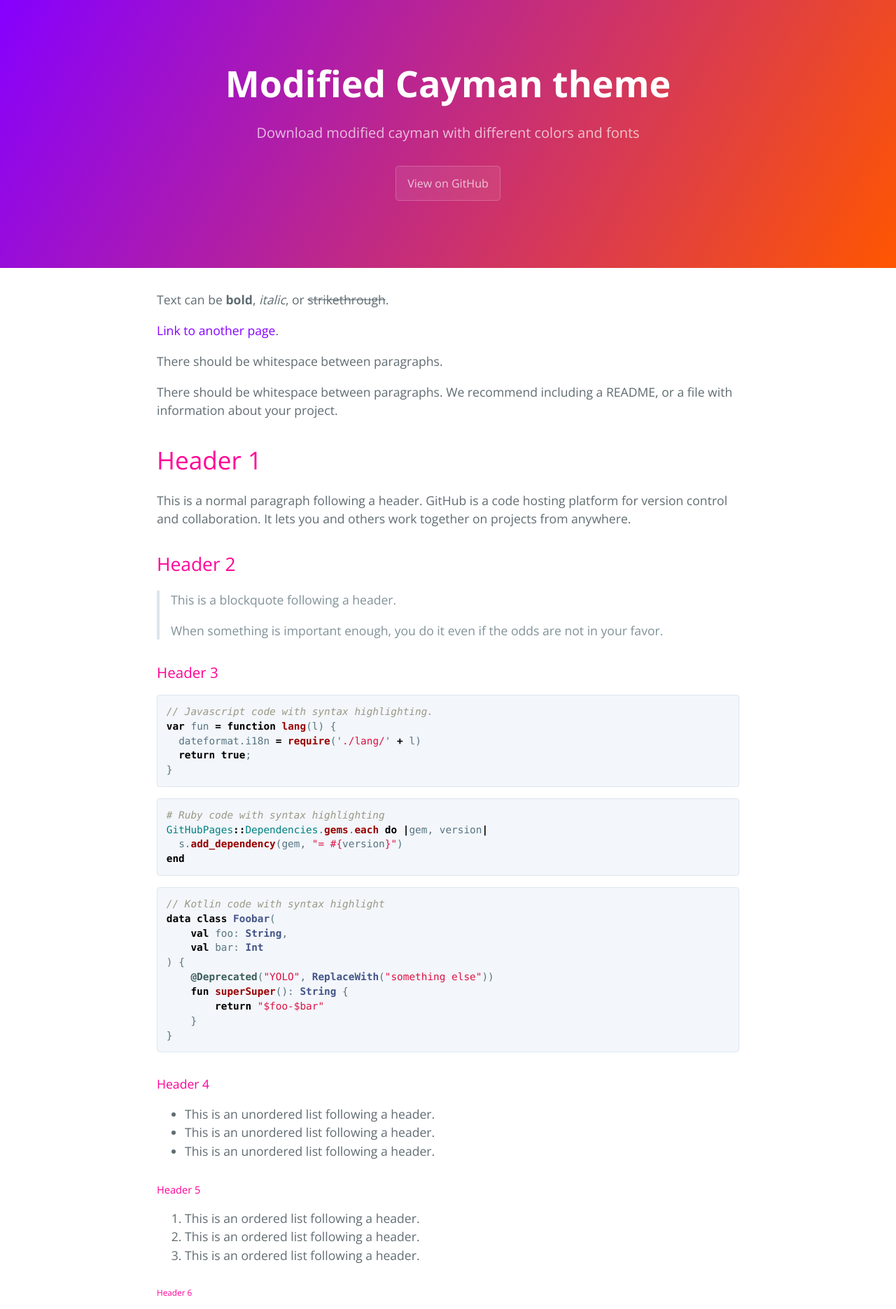
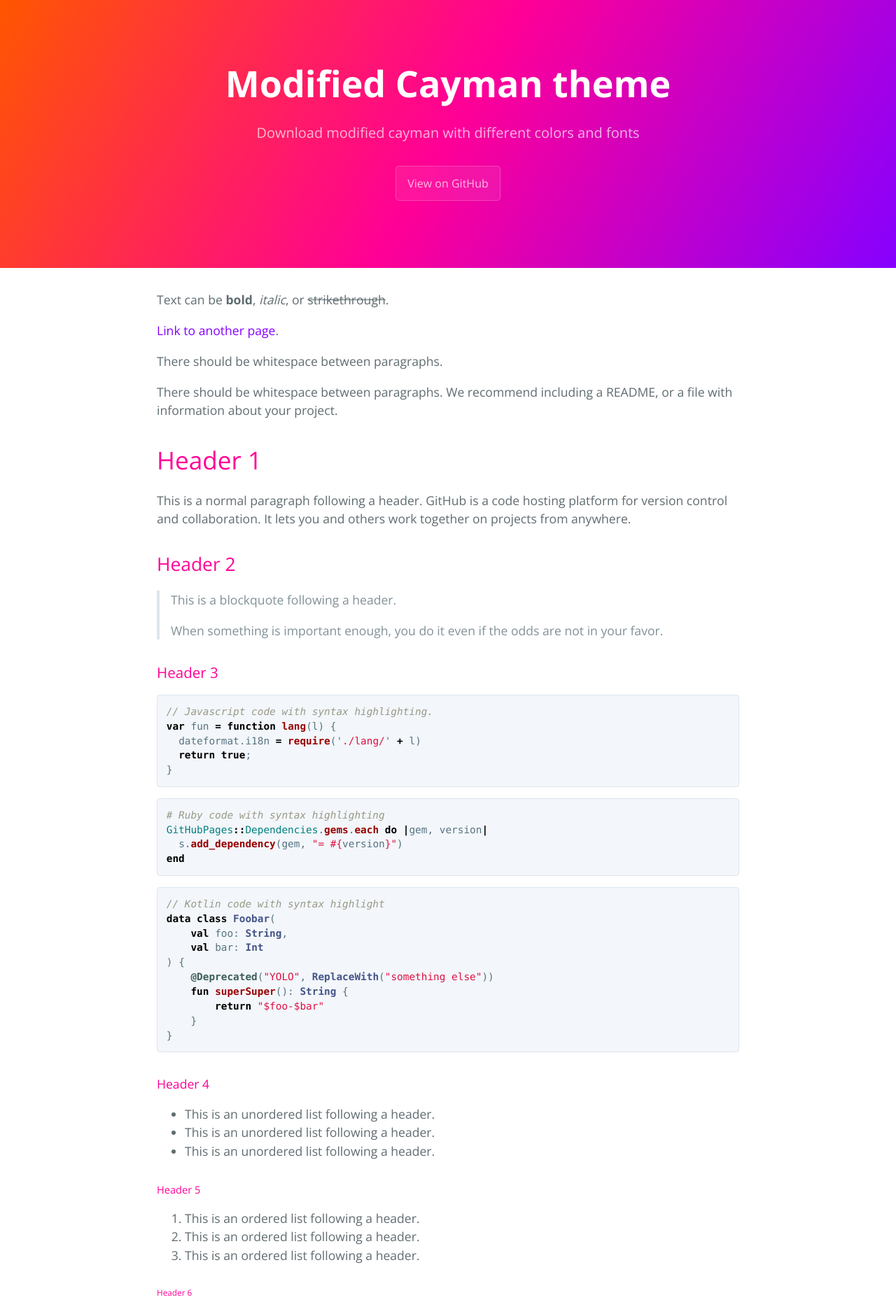
Before and after one commit to budius/test-action-triggers-234, a Jekyll site: the page built from docs/index.md, in a window 1280 px wide. Shown: the top 1871 px of the page at 70% size. Built offline with Jekyll 4.4.1, drawn with Linux system fonts in a browser that asks for light colours.

Commit message:
Added 3 colors gradient

```diff
--- a/docs/_sass/jekyll-theme-cayman.scss
+++ b/docs/_sass/jekyll-theme-cayman.scss
@@ -109,7 +109,7 @@ a {
   color: $header-heading-color;
   text-align: center;
   background-color: $header-bg-color;
-  background-image: linear-gradient(120deg, $header-bg-color-secondary, $header-bg-color);
+  background-image: linear-gradient(120deg, $header-bg-color, $header-bg-color-secondary, $header-bg-color-tertiary);
 
   @include large {
     padding: 5rem 6rem;
--- a/docs/_sass/variables.scss
+++ b/docs/_sass/variables.scss
@@ -5,7 +5,8 @@ $medium-breakpoint: 42em !default;
 // Headers
 $header-heading-color: #fff !default;
 $header-bg-color: #FF5600 !default;
-$header-bg-color-secondary: #8600FF !default;
+$header-bg-color-secondary: #FF0096 !default;
+$header-bg-color-tertiary: #8600FF !default;
 
 // Text
 $section-headings-color: #FF0096 !default;
```
